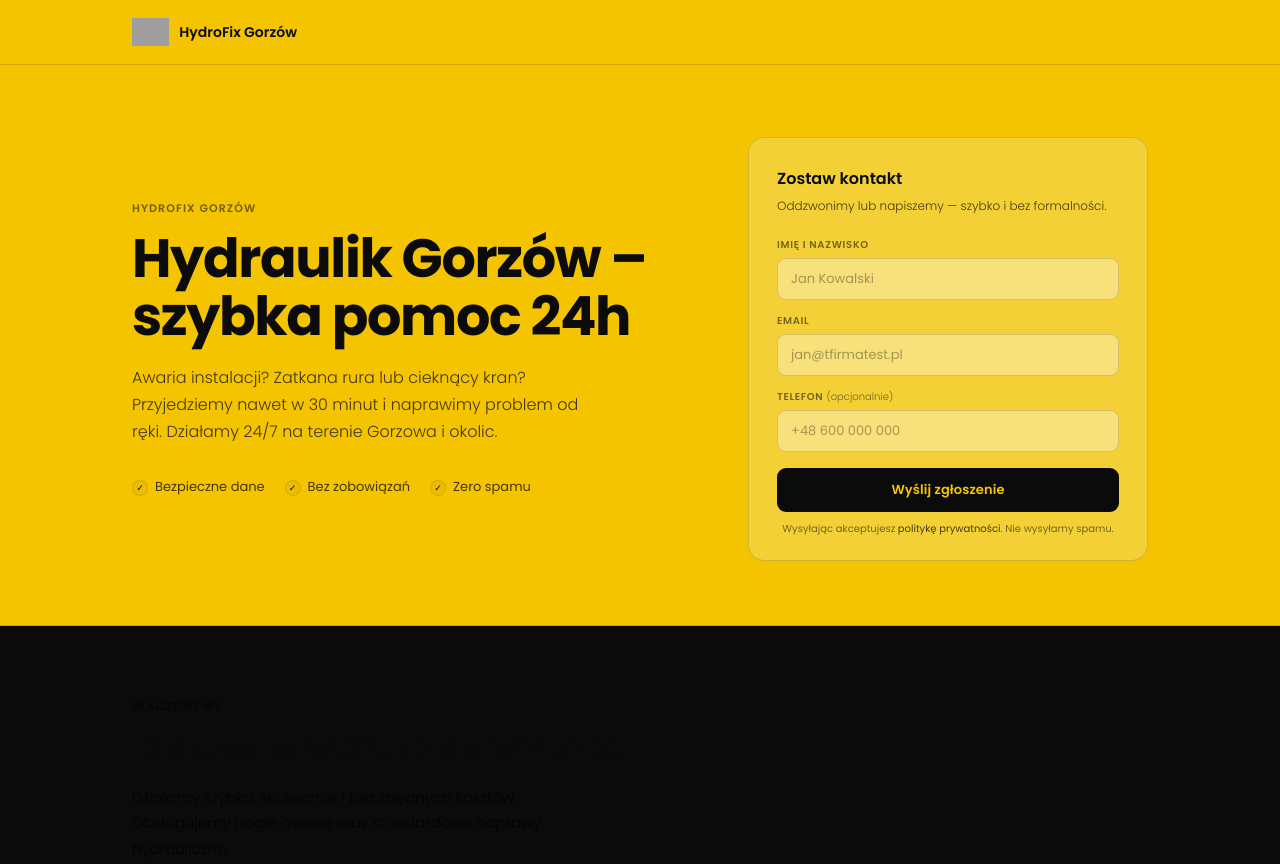
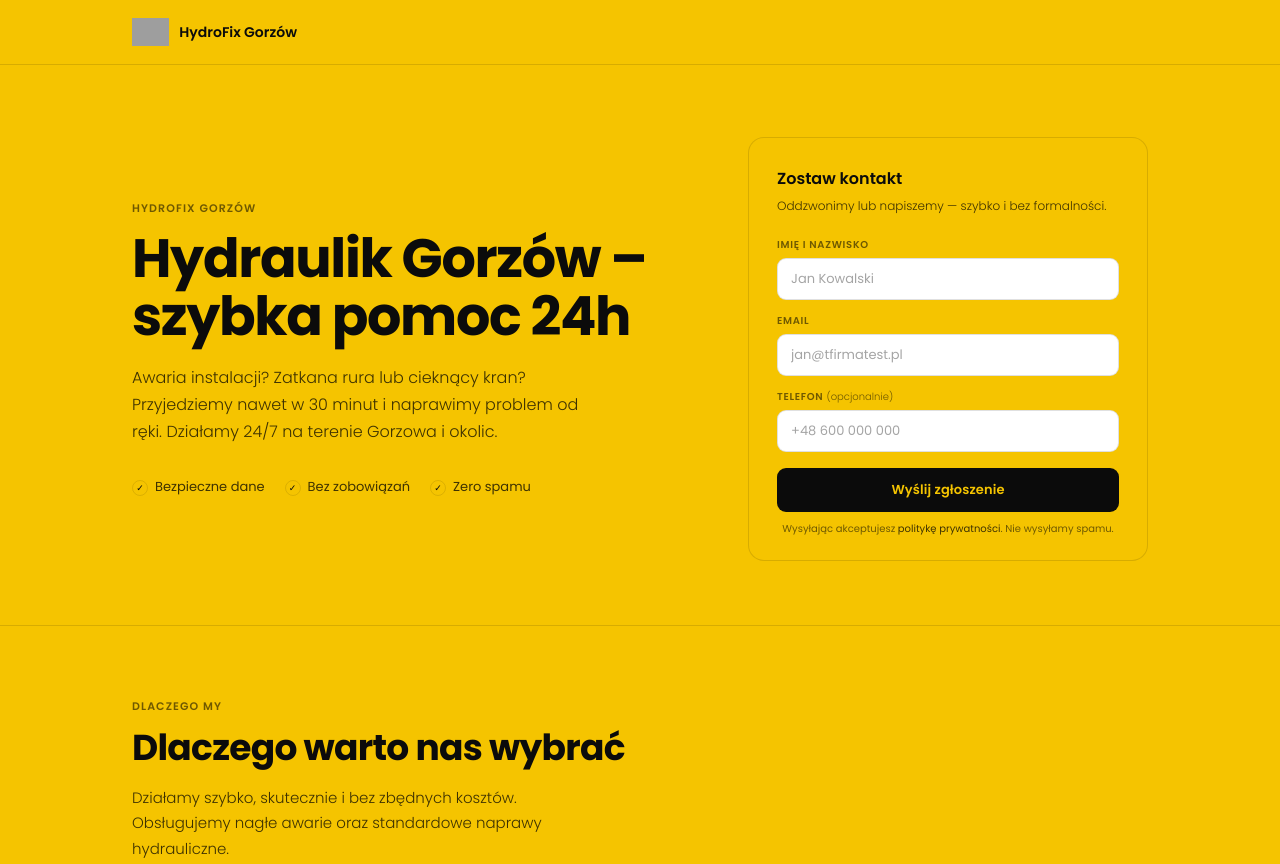
Before and after one commit to get-apposs/getcontact-pages, a website: page hydrofix-gorzow-100628/index.html in a window 1280 px wide. Shown: the top 864 px of the page. Drawn offline with Linux system fonts and the light colour scheme; grey boxes are pictures that could not be loaded.

Commit message:
Update index.html

```diff
--- a/hydrofix-gorzow-100628/index.html
+++ b/hydrofix-gorzow-100628/index.html
@@ -74,37 +74,37 @@
 
 .theme-yellow {
   --bg: #F5C400;
-  --white: #111111;
+  --white: #F5C400;
   --text: #0B0B0B;
-  --muted: rgba(0,0,0,.72);
-  --light: rgba(0,0,0,.52);
-  --border: rgba(0,0,0,.14);
+  --muted: rgba(0,0,0,.75);
+  --light: rgba(0,0,0,.55);
+  --border: rgba(0,0,0,.12);
 
-  --input-bg: #F8E07A;
+  --input-bg: #ffffff;
 
   --accent: #0B0B0B;
   --accent-contrast: #F5C400;
 
-  --card-bg: #F7D84A;
-  --card-soft: #F3D136;
+  --card-bg: #F5C400;
+  --card-soft: #F5C400;
 
   --section-bg: #F5C400;
-  --section-alt: #0B0B0B;
+  --section-alt: #F5C400;
 
-  --success-bg: rgba(0,0,0,.05);
+  --success-bg: transparent;
   --success-border: rgba(0,0,0,.12);
   --success-text: #0B0B0B;
 
-  --trust-bg: rgba(0,0,0,.04);
+  --trust-bg: transparent;
   --trust-border: rgba(0,0,0,.10);
 
-  --shadow-soft: 0 10px 30px rgba(0,0,0,.16);
+  --shadow-soft: none;
   --focus-ring: 0 0 0 3px rgba(0,0,0,.12);
 
   --cta-bg: #0B0B0B;
   --cta-text: #F5C400;
-  --cta-sub: rgba(245,196,0,.82);
-  --cta-contact: rgba(245,196,0,.62);
+  --cta-sub: rgba(245,196,0,.85);
+  --cta-contact: rgba(245,196,0,.65);
   --cta-contact-link: #F5C400;
 
   --star: #0B0B0B;
```
